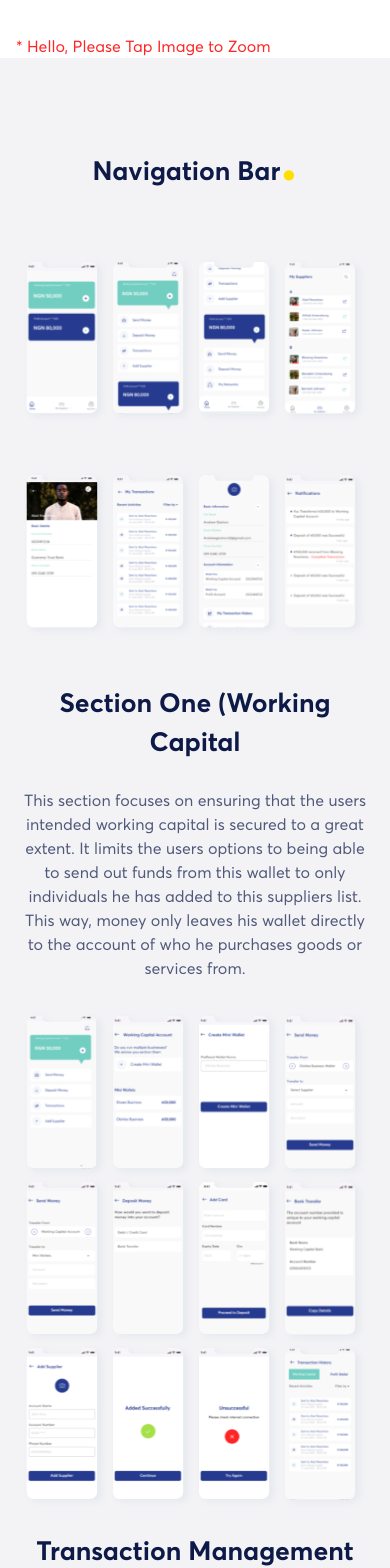
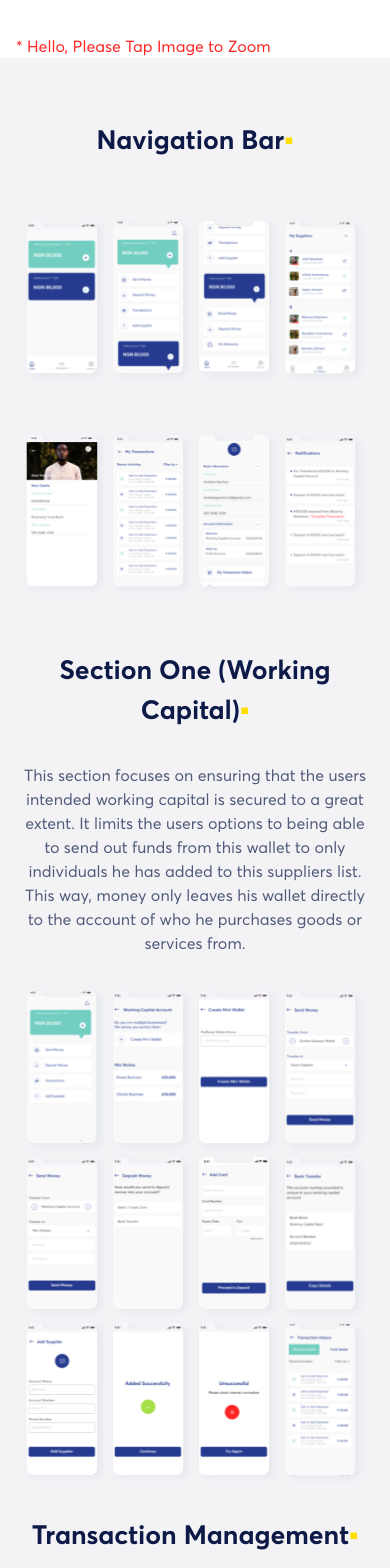
Before and after one commit to adelakuntobi/unique-portfolio, a React (Create React App) app: page /projects/workycappy in a window 390 px wide. Shown: the part 3140-4708 px from the top of the page. Built offline with nearby package versions, Linux system fonts and the light colour scheme.

Commit message:
Responsive pages

```diff
--- a/src/components/Projects/Workcappy.js
+++ b/src/components/Projects/Workcappy.js
@@ -80,14 +80,16 @@ function Workycappy() {
         </div>
         </div>
         <div className="bg-gray text-center container-fluid py-8">
-          <h2>Navigation Bar<span className="text-6xl yellow">.</span></h2>
+          {/* <h2>Navigation Bar<span className="text-6xl yellow">.</span></h2> */}
+          <Text title="Navigation Bar" />
           <div className="container mx-auto flex flex-wrap justify-between">
             <img src={navgroup1} alt="screen1" className="p-6" />
             <img src={navgroup2} alt="screen1" className="p-6" />
           </div>
 
         <div className="container content px-4 text-center mx-auto">
-          <h2>Section One (Working Capital</h2>
+          <h2></h2>
+          <Text title="Section One (Working Capital)" />
           <p className="pb-8">This section focuses on ensuring that the users intended working capital is secured to a great extent. It limits the users options to being able to send out funds from this wallet to only individuals he has added to this suppliers list. This way, money only leaves his wallet directly to the account of who he purchases goods or services from.</p>
           <div className="flex flex-wrap justify-between">
             <img src={sectionOne1} alt="section one" className="px-2" />
@@ -96,21 +98,22 @@ function Workycappy() {
           </div>
         </div>
         <div className="container content px-4 mx-auto">
-          <h2 className="text-center">Transaction Management</h2>
+          {/* <h2 className="text-center">Transaction Management</h2> */}
+          <Text title="Transaction Management" />
           <p className="pb-8"> For an app that is intended to help people make finance related decisions and stick to it, it is of essence to create an avenue for them to split any funds received. This way they are able to differenciate profit from capital. The app enforces this mandatory function by giving a continuous notification until the user splits funds as without completing this process, the amount received won’t reflect on users balance.</p>
           <div className=" flex flex-wrap justify-between">
             <img src={transaction} alt="transaction" className="px-2" />
           </div>
         </div>
         <div className="container content px-4 mx-auto">
-          <h2 className="text-center">Section Two (Profit Wallet)</h2>
+          <Text title="Section Two (Profit Wallet)" />
           <p className="pb-8"> This section serves as a wallet where the user saves his extra. The user can choose to intentionally send funds from this wallet to his working capital balance. He can also choose to loan out money to friends or family and be able to track what use the fund is put to especially if the fund was lent out as capital to run a business. By adding individuals to a Network, you receive updates on what transactions they perform.  </p>
           <div className="flex flex-wrap justify-between">
             <img src={sectionTwo} alt="sectionTwo" className="px-2" />
           </div>
         </div>
         <div className="bg-gray text-center container-fluid py-8">
-          <h2>Navigation Bar<span className="text-6xl yellow">.</span></h2>
+          <Text title="Navigation Bar" />
           <div className="container mx-auto flex flex-wrap justify-between">
             <img src={manageNetwork} alt="manageNetwork" className="px-4" />
             <img src={manageNetwork2} alt="manageNetwork2" className="px-4" />
```
